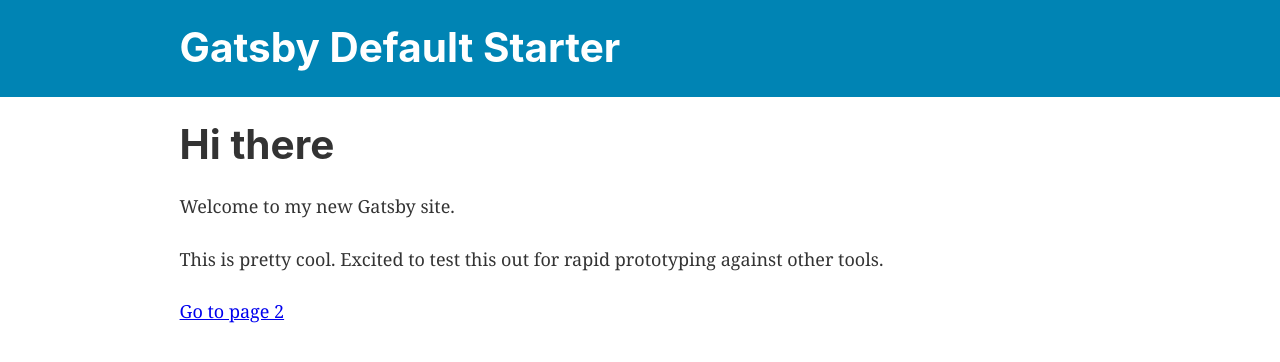
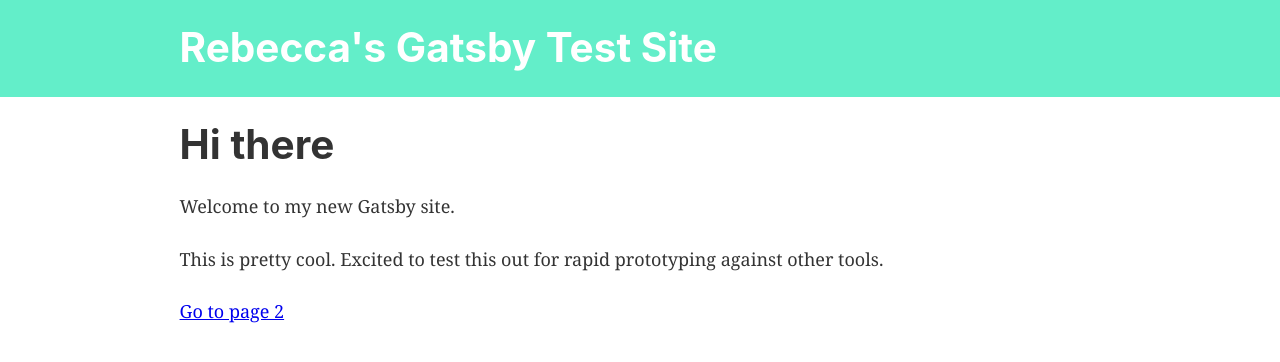
Before and after one commit to rebz135/gatsby-test, a Gatsby site: page / in a window 1280 px wide. Built offline with nearby package versions, Linux system fonts and the light colour scheme; Gatsby itself is replaced by a stand-in of ours.

Commit message:
Change header color and page text

```diff
--- a/gatsby-config.js
+++ b/gatsby-config.js
@@ -1,6 +1,6 @@
 module.exports = {
   siteMetadata: {
-    title: 'Gatsby Default Starter',
+    title: `Rebecca's Gatsby Test Site`,
   },
   plugins: [
     'gatsby-plugin-react-helmet',
--- a/src/components/header.js
+++ b/src/components/header.js
@@ -4,7 +4,7 @@
 const Header = ({ siteTitle }) => (
   <div
     style={{
-      background: '#0084b4',
+      background: '#63EEC9',
       marginBottom: '1.45rem',
     }}
   >
```
